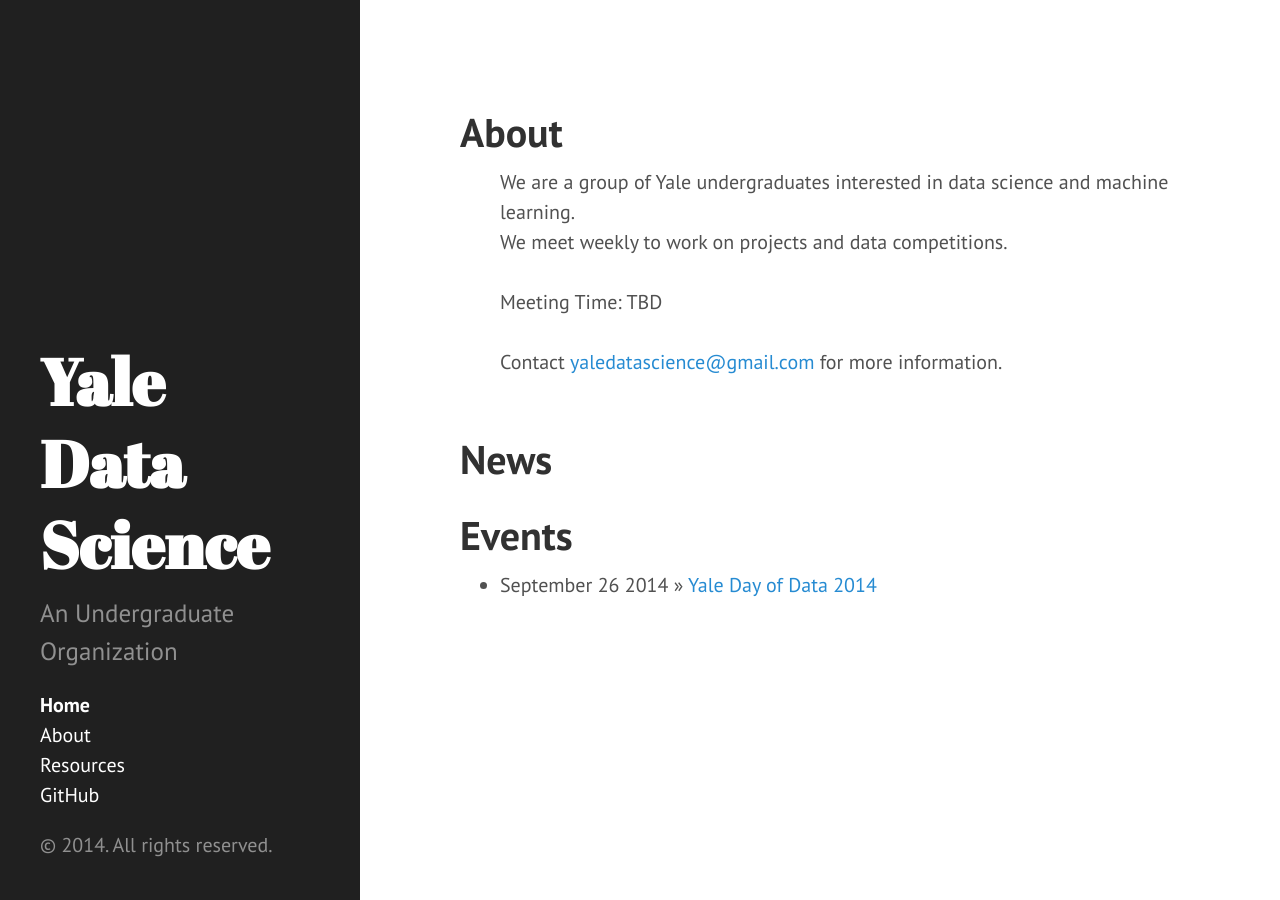
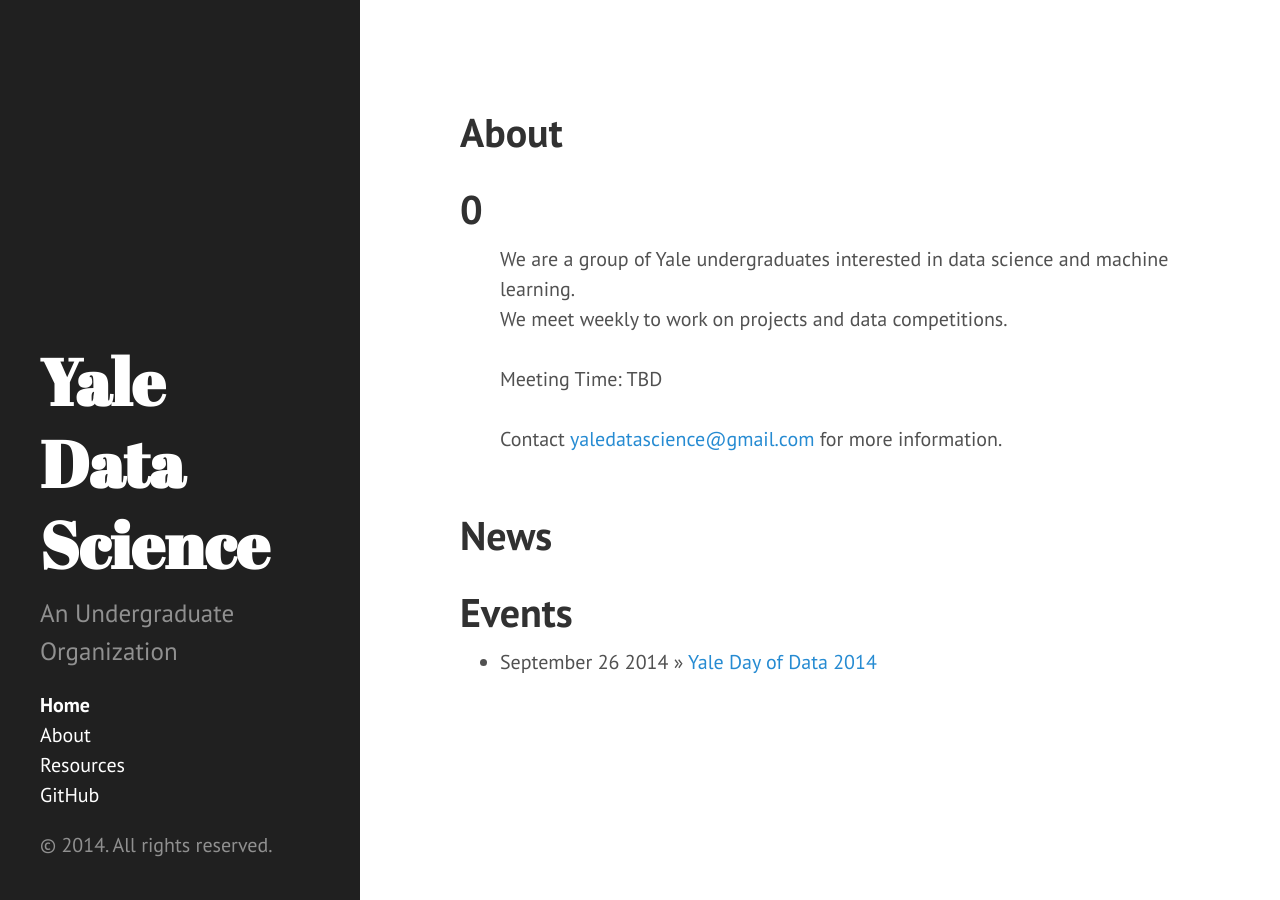
Before and after one commit to YaleDataScience/old-site, a Jekyll site: the page built from index.html, in a window 1280 px wide. Built offline with Jekyll 4.4.1, drawn with Linux system fonts in a browser that asks for light colours; Markdown is read by kramdown in place of the engine named in the settings; the list of posts is cut into pages by our own code.

```diff
--- a/index.html
+++ b/index.html
@@ -5,6 +5,7 @@
 
 <div id="home">
   <h1>About</h1>
+  <h1> {{ site.posts.size }} </h1>
   <ul class="about">
     We are a group of Yale undergraduates interested in data science and machine learning.<br>
     We meet weekly to work on projects and data competitions.<br><br>
```
